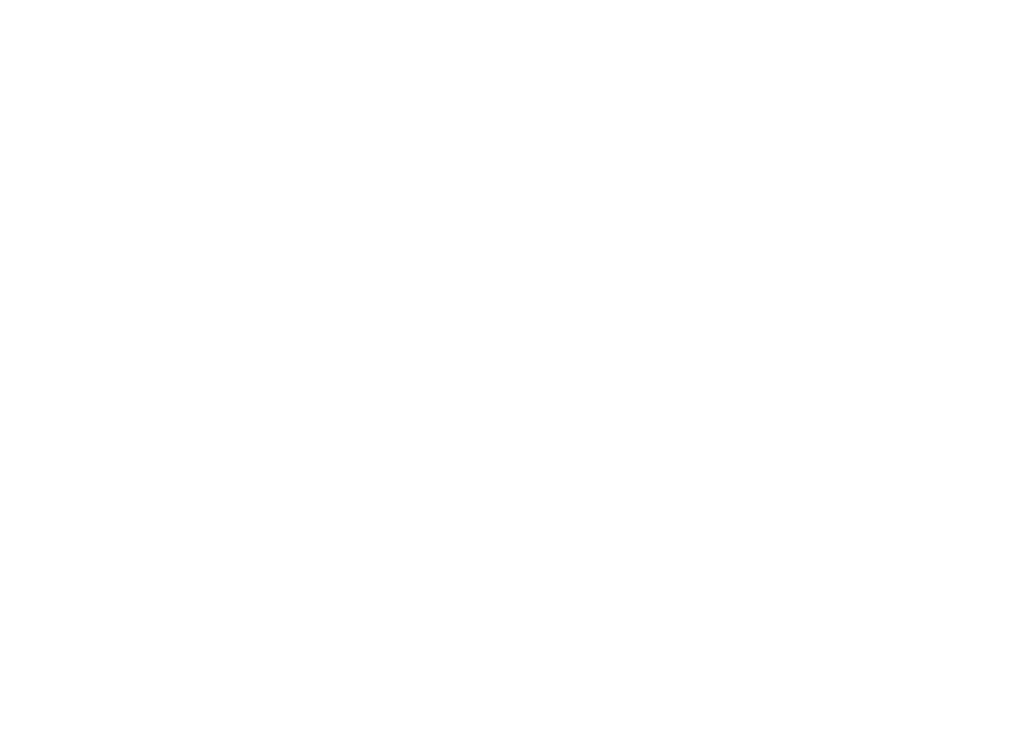
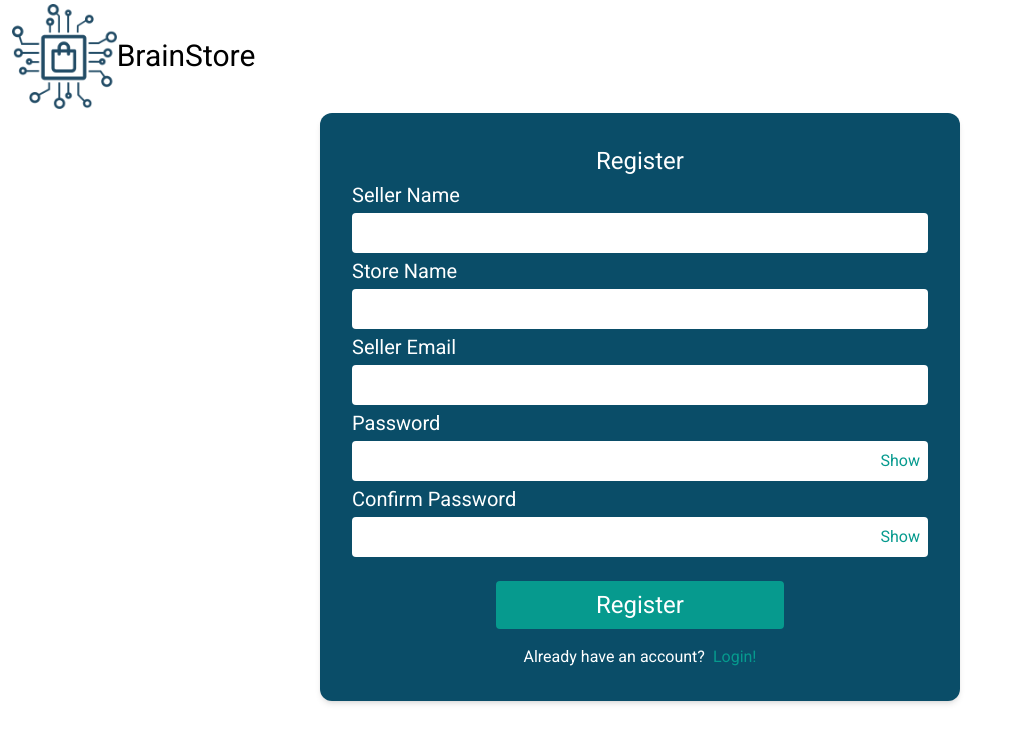
Before and after one commit to Bangkit-Capstone-C241-BB01/FrontEnd-Web, a React (Vite) app: page /register in a window 1280 px wide. Before the commit this address had no page. Shown: the top 742 px of the page, without its empty margins (0-1011 px from the left). Built offline with nearby package versions, Linux system fonts and the light colour scheme; the HTML template or start-up script is replaced by a standard one.

Commit message:
Add Seller Login And Register

```diff
--- a/src/App.jsx
+++ b/src/App.jsx
@@ -5,12 +5,16 @@
 import DetailProduct from "./pages/seller/DetailProduct";
 import Welcome from "./pages/seller/Welcome";
 import AdminLogin from "./pages/admin/AdminLogin";
+import SellerLogin from "./pages/seller/SellerLogin";
+import SellerRegister from "./pages/seller/SellerRegister";
 function App() {
   return (
     <>
       <Routes>
         {/* Seller Routes */}
         <Route path="/" element={<Welcome />} />
+        <Route path="/register" element={<SellerRegister />} />
+        <Route path="/login" element={<SellerLogin />} />
         <Route path="/product" element={<Product />} />
         <Route path="/addProduct" element={<AddProduct />} />
         <Route path="/profile" element={<Profile />} />
--- a/src/components/Nav.jsx
+++ b/src/components/Nav.jsx
@@ -3,12 +3,16 @@
 import { FaBars } from "react-icons/fa";
 import { BiPackage, BiArrowFromBottom, BiSolidUser } from "react-icons/bi";
 import { AiOutlineClose } from "react-icons/ai";
-import { NavLink } from "react-router-dom";
+import { NavLink, useNavigate } from "react-router-dom";
 import logo from "../assets/logokecil.png";
 
 const Nav = () => {
   const [isOpen, setIsOpen] = useState(false);
+  const navigate = useNavigate();
 
+  const handleLogOut = () => {
+    navigate("/");
+  };
   const toggleSidebar = () => {
     setIsOpen(!isOpen);
   };
@@ -28,7 +32,7 @@
         <nav className="mt-4 flex flex-col h-3/4 justify-between">
           <ul>
             <li className="p-2 cursor-pointer ">
-              <NavLink to="/" className={({ isActive }) => `flex items-center justify-center w-full p-2 rounded-full hover:bg-secondary hover:text-white font-roboto  ${isActive ? "bg-secondary text-white" : "text-black bg-white"}`}>
+              <NavLink to="/product" className={({ isActive }) => `flex items-center justify-center w-full p-2 rounded-full hover:bg-secondary hover:text-white font-roboto  ${isActive ? "bg-secondary text-white" : "text-black bg-white"}`}>
                 <BiPackage size={20} className="mr-2" />
                 Product
               </NavLink>
@@ -49,7 +53,9 @@
               </NavLink>
             </li>
           </ul>
-          <button className="font-roboto p-2 m-4 rounded-full bg-red-700 text-white hover:bg-red-900">Log Out</button>
+          <button onClick={handleLogOut} className="font-roboto p-2 m-4 rounded-full bg-red-700 text-white hover:bg-red-900">
+            Log Out
+          </button>
         </nav>
       </div>
 
--- /dev/null
+++ b/src/pages/seller/SellerLogin.jsx
@@ -0,0 +1,63 @@
+import { useState } from "react";
+import logokecil from "../../assets/logokecilbewarna.png";
+import { Link, useNavigate } from "react-router-dom";
+
+const SellerLogin = () => {
+  const [showPassword, setShowPassword] = useState(false);
+  const navigate = useNavigate();
+
+  const handleLogin = () => {
+    navigate("/product");
+  };
+  const togglePasswordVisibility = () => {
+    setShowPassword(!showPassword);
+  };
+  return (
+    <div className="flex flex-col font-roboto">
+      <div className="flex justify-start items-center m-4">
+        <img src={logokecil} alt="" className="w-20 md:w-1/12 lg:w-29" />
+        <h1 className="text-2xl lg:text-3xl">BrainStore</h1>
+      </div>
+      <div className=" flex justify-center items-center ">
+        <div className=" rounded-xl bg-primary shadow-md  p-8 w-3/4 lg:w-2/4 text-white">
+          <h2 className="text-2xl lg:text-4xl  mb-6 text-center">Login</h2>
+          <form>
+            <div className="mb-4">
+              <label className="block mb-2 lg:text-xl" htmlFor="email">
+                Email
+              </label>
+              <input type="email" id="email" className="w-full p-2 text-secondary rounded" required />
+            </div>
+            <div className="mb-6 relative">
+              <label className="block mb-2 text-xl" htmlFor="password">
+                Password
+              </label>
+              <input type={showPassword ? "text" : "password"} id="password" className="w-full p-2  text-secondary rounded" required />
+              <button type="button" onClick={togglePasswordVisibility} className="absolute right-2 top-14 transform -translate-y-1/2 text-secondary">
+                {showPassword ? "Hide" : "Show"}
+              </button>
+            </div>
+            <div className="flex justify-center">
+              <button type="submit" onClick={handleLogin} className="w-1/2 bg-secondary hover:opacity-90 text-white py-2 px-4 rounded lg:text-2xl">
+                Login
+              </button>
+            </div>
+          </form>
+          <div className="mt-4 text-center">
+            <a href="#" className="block text-secondary hover:underline">
+              Forgot Username / Password?
+            </a>
+            <div className="mt-2">
+              Dont have an account?
+              <Link to={"/register"} className="text-secondary ml-2 hover:underline">
+                Register here!
+              </Link>
+            </div>
+          </div>
+        </div>
+      </div>
+    </div>
+  );
+};
+
+export default SellerLogin;
--- /dev/null
+++ b/src/pages/seller/SellerRegister.jsx
@@ -0,0 +1,77 @@
+import { useState } from "react";
+import logokecil from "../../assets/logokecilbewarna.png";
+import { Link, useNavigate } from "react-router-dom";
+const SellerRegister = () => {
+  const [showPassword, setShowPassword] = useState(false);
+  const navigate = useNavigate();
+
+  const handleRegister = () => {
+    navigate("/product");
+  };
+
+  const togglePasswordVisibility = () => {
+    setShowPassword(!showPassword);
+  };
+  return (
+    <div className="flex flex-col font-roboto">
+      <div className="flex justify-start items-center mx-3 my-1">
+        <img src={logokecil} alt="" className="w-20 md:w-1/12 lg:w-29" />
+        <h1 className="text-2xl lg:text-3xl">BrainStore</h1>
+      </div>
+      <div className=" flex justify-center items-center mb-3">
+        <div className=" rounded-xl bg-primary shadow-md  p-8 w-3/4 lg:w-2/4 text-white">
+          <h2 className="text-xl md:text-2xl  mb-1 text-center">Register</h2>
+          <form>
+            <div className="mb-1">
+              <label className="block mb-1 lg:text-xl" htmlFor="email">
+                Seller Name
+              </label>
+              <input type="text" id="sellerName" className="w-full p-2 text-secondary rounded mb-1" required />
+              <label className="block mb-1 lg:text-xl" htmlFor="email">
+                Store Name
+              </label>
+              <input type="text" id="storeName" className="w-full p-2 text-secondary rounded mb-1" required />
+              <label className="block mb-1 lg:text-xl" htmlFor="email">
+                Seller Email
+              </label>
+              <input type="email" id="sellerEmail" className="w-full p-2 text-secondary rounded" required />
+            </div>
+            <div className="mb-1 relative">
+              <label className="block mb-1 lg:text-xl" htmlFor="password">
+                Password
+              </label>
+              <input type={showPassword ? "text" : "password"} id="password" className="w-full p-2  text-secondary rounded" required />
+              <button type="button" onClick={togglePasswordVisibility} className="absolute right-2 top-9  lg:top-10  text-secondary">
+                {showPassword ? "Hide" : "Show"}
+              </button>
+            </div>
+            <div className="mb-6 relative">
+              <label className="block mb-1 lg:text-xl" htmlFor="password">
+                Confirm Password
+              </label>
+              <input type={showPassword ? "text" : "password"} id="password" className="w-full p-2  text-secondary rounded" required />
+              <button type="button" onClick={togglePasswordVisibility} className="absolute right-2 top-9 lg:top-10  text-secondary">
+                {showPassword ? "Hide" : "Show"}
+              </button>
+            </div>
+            <div className="flex justify-center">
+              <button type="submit" onClick={handleRegister} className="w-1/2 bg-secondary hover:opacity-90 text-white py-2 px-4 rounded lg:text-2xl">
+                Register
+              </button>
+            </div>
+          </form>
+          <div className="mt-4 text-center">
+            <div className="mt-2">
+              Already have an account?
+              <Link to={"/login"} className="text-secondary ml-2 hover:underline">
+                Login!
+              </Link>
+            </div>
+          </div>
+        </div>
+      </div>
+    </div>
+  );
+};
+
+export default SellerRegister;
--- a/src/pages/seller/Welcome.jsx
+++ b/src/pages/seller/Welcome.jsx
@@ -1,12 +1,26 @@
+import { useNavigate } from "react-router-dom";
 import logobesar from "../../assets/logobesar.png";
 
 const Welcome = () => {
+  const navigate = useNavigate();
+
+  const handleLogin = () => {
+    navigate("/login");
+  };
+
+  const handleRegister = () => {
+    navigate("/register");
+  };
   return (
     <div className="w-screen h-screen flex flex-col justify-center items-center font-roboto">
       <img src={logobesar} alt="" className="w-2/4 lg:w-1/6" />
-      <h1 className="text-3xl p-2 md:text-4xl">Welcome to Brainstore</h1>
-      <button className="text-3xl bg-primary text-white p-3 m-2 rounded w-3/4 hover:opacity-75">Login</button>
-      <button className="text-3xl border border-black p-2 m-2 rounded w-3/4 hover:bg-primary hover:text-white hover:opacity-75">Register</button>
+      <h1 className="text-3xl p-2 md:text-4xl">Welcome to BrainStore</h1>
+      <button onClick={handleLogin} className="text-3xl bg-primary text-white p-3 m-2 rounded w-3/4 md:w-2/4 hover:opacity-75 text-center">
+        Login
+      </button>
+      <button onClick={handleRegister} className=" text-center text-3xl border border-black p-2 m-2 rounded w-3/4 md:w-2/4 hover:bg-primary hover:text-white hover:opacity-75">
+        Register
+      </button>
     </div>
   );
 };
```
Also changed, not shown: src/assets/logokecilbewarna.png (added).
